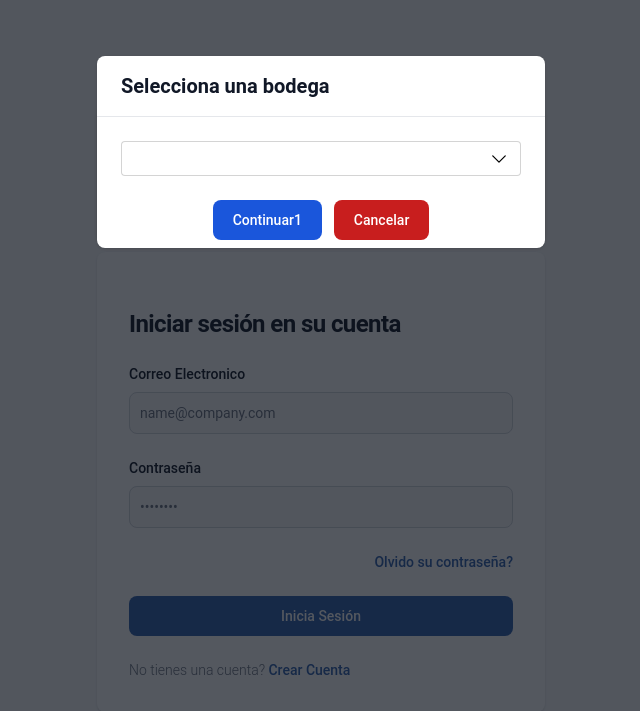
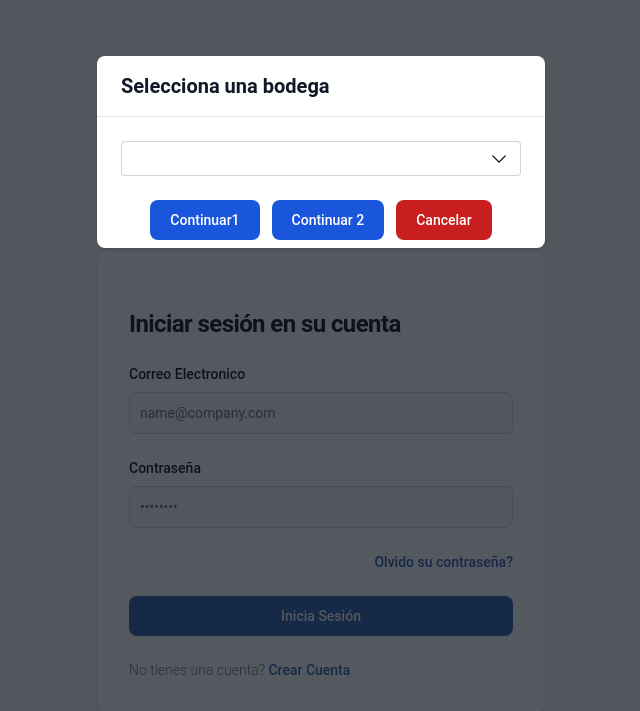
Before and after one commit to Raul-Veces507/web, a Django app: page /account/login/ in a window 1280 px wide, after a click on "Retiro en Tienda". Shown: the part 410-1121 px from the top of the page, without its empty margins (319-959 px from the left). Run offline with Django 4.2, Linux system fonts and the light colour scheme; data that the repository does not hold is empty; some libraries are stand-ins or nearby versions.

Commit message:
se agrega validacion

```diff
--- a/templates/base.html
+++ b/templates/base.html
@@ -140,10 +140,10 @@
           <!-- Modal footer (Botón "Continuar" centrado) -->
           <div class="flex justify-center items-center  mb-7 space-x-3 ">
 
-              <button data-modal-target="default-modal" data-modal-toggle="default-modal" id="botton22"  class=" hidden  text-white bg-blue-700 hover:bg-blue-800 focus:ring-4 focus:outline-none focus:ring-blue-300 font-medium rounded-lg text-sm px-5 py-2.5 mb-2 text-center dark:bg-blue-600 dark:hover:bg-blue-700 dark:focus:ring-blue-800" type="button">
+              <button data-modal-target="default-modal" data-modal-toggle="default-modal" id="botton22"  class="   text-white bg-blue-700 hover:bg-blue-800 focus:ring-4 focus:outline-none focus:ring-blue-300 font-medium rounded-lg text-sm px-5 py-2.5 mb-2 text-center dark:bg-blue-600 dark:hover:bg-blue-700 dark:focus:ring-blue-800" type="button">
                 Continuar1
               </button>
-              <button data-modal-target="default-modal" data-modal-toggle="default-modal" id="botton23" class=" hidden   text-white bg-blue-700 hover:bg-blue-800 focus:ring-4 focus:outline-none focus:ring-blue-300 font-medium rounded-lg text-sm px-5 py-2.5 mb-2 text-center dark:bg-blue-600 dark:hover:bg-blue-700 dark:focus:ring-blue-800" type="button">
+              <button data-modal-target="default-modal" data-modal-toggle="default-modal" id="botton23" class="   text-white bg-blue-700 hover:bg-blue-800 focus:ring-4 focus:outline-none focus:ring-blue-300 font-medium rounded-lg text-sm px-5 py-2.5 mb-2 text-center dark:bg-blue-600 dark:hover:bg-blue-700 dark:focus:ring-blue-800" type="button">
                 Continuar 2
               </button>
 
--- a/templates/includes/navbar.html
+++ b/templates/includes/navbar.html
@@ -902,7 +902,8 @@
                   resultsHtml += `        <p class="text-sm text-red-700  font-roboto line-through">$ ${product.precioRegular}</p>`
                   resultsHtml += `        <p class="text-xl  text-gray-900 font-roboto font-semibold">$ ${product.precio}</p>`
                   }else{
-                  resultsHtml += `        <p class="text-sm text-red-700  font-roboto line-through">$ ${product.precioRegular}</p>`
+                    resultsHtml += `        <p class="text-xl  text-gray-900 font-roboto font-semibold">$ ${product.precioRegular}</p>`
+
                   }
                  resultsHtml += '    </div>'
 
```
